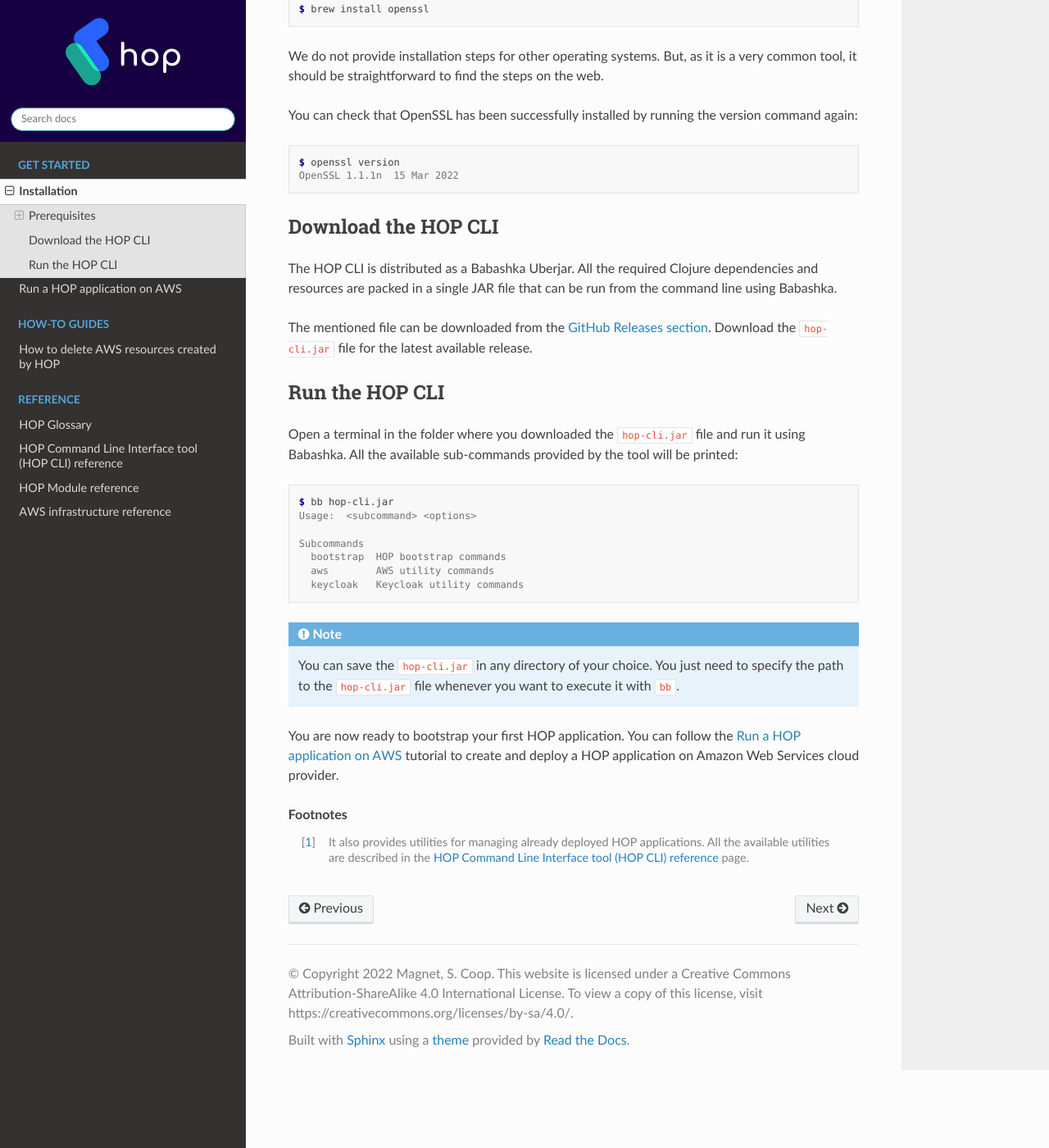
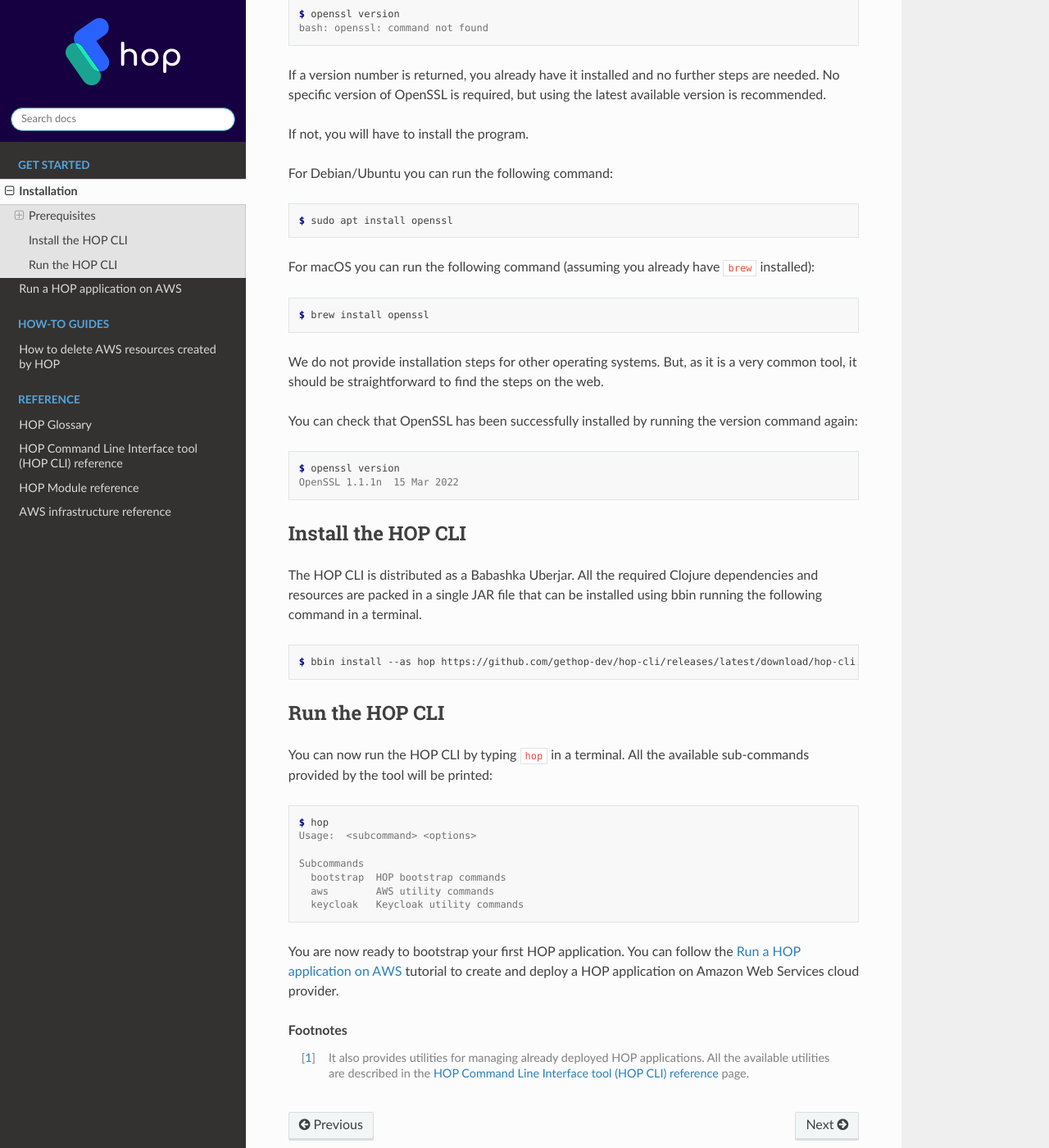
Before and after one commit to gethop-dev/hop-documentation, a Sphinx documentation site: the page built from docs/source/get-started/installation/main.rst, in a window 1280 px wide and 1400 px high, scrolled down 1401 px. Shown: the whole window at 82% size. Built offline with Sphinx 7.4.7 and the Read the Docs theme 2.0.0, drawn with Linux system fonts in a browser that asks for light colours; some of the changed text lies outside the part shown.

Commit message:
Document installing the HOP-CLI using bbin
[Re #2][Fix #2]

```diff
--- a/docs/source/get-started/installation/main.rst
+++ b/docs/source/get-started/installation/main.rst
@@ -12,11 +12,13 @@
 Prerequisites
 -------------
 
-Two third-party programs are required to run the HOP CLI:
+Three third-party programs are required to run the HOP CLI:
 
 * `Babashka <https://github.com/babashka/babashka>`_, that provides a
   fast-starting, native Clojure interpreter. It is used to interpret
   (run) the HOP CLI itself, as it is written in Clojure.
+* `bbin <https://github.com/babashka/bbin>`_, that provides utility
+  commands for installing Babashka based tools.
 * `OpenSSL <https://www.openssl.org/>`_, that provides cryptographic
   capabilities to the HOP CLI. The HOP CLI uses it to store
   credentials securely, and to run other cryptographic operations like
@@ -40,6 +42,27 @@
    Babashka v1.0.168
 
 As of this writing, the HOP CLI requires Babashka v1.0.168 or
+later. Using the latest available version is generally recommended.
+
+Install bbin
+++++++++++++
+
+There are multiple installation options available depending on your
+operation system. You can find them described in the `bbin
+Installation page`_.
+
+.. _bbin Installation page: https://github.com/babashka/bbin/blob/main/docs/installation.md
+
+Once you are done with the installation, you can check that the
+installation was successful by running the following command from a
+terminal:
+
+.. code-block:: console
+
+   $ bbin version
+   bbin 0.1.3
+
+As of this writing, the HOP CLI requires bbin 0.1.3 or
 later. Using the latest available version is generally recommended.
 
 Install OpenSSL
@@ -85,41 +108,33 @@
    $ openssl version
    OpenSSL 1.1.1n  15 Mar 2022
 
-Download the HOP CLI
---------------------
+Install the HOP CLI
+-------------------
 
 The HOP CLI is distributed as a Babashka Uberjar. All the required
 Clojure dependencies and resources are packed in a single JAR file
-that can be run from the command line using Babashka.
+that can be installed using bbin running the following command in a
+terminal.
 
-The mentioned file can be downloaded from the `GitHub Releases
-section`_. Download the ``hop-cli.jar`` file for the latest available
-release.
+.. code-block:: console
 
-.. _GitHub Releases section: https://github.com/gethop-dev/hop-cli/releases
+   $ bbin install --as hop https://github.com/gethop-dev/hop-cli/releases/latest/download/hop-cli.jar
 
 Run the HOP CLI
 ---------------
 
-Open a terminal in the folder where you downloaded the ``hop-cli.jar``
-file and run it using Babashka. All the available sub-commands provided
-by the tool will be printed:
+You can now run the HOP CLI by typing ``hop`` in a terminal. All the
+available sub-commands provided by the tool will be printed:
 
 .. code-block:: console
 
-   $ bb hop-cli.jar
+   $ hop
    Usage:  <subcommand> <options>
 
    Subcommands
      bootstrap  HOP bootstrap commands
      aws        AWS utility commands
      keycloak   Keycloak utility commands
-
-.. note::
-
-   You can save the ``hop-cli.jar`` in any directory of your
-   choice. You just need to specify the path to the ``hop-cli.jar``
-   file whenever you want to execute it with ``bb``.
 
 You are now ready to bootstrap your first HOP application. You can
 follow the :doc:`/get-started/run-hop-application-on-aws/main`
--- a/docs/source/how-to/delete-aws-resources/main.rst
+++ b/docs/source/how-to/delete-aws-resources/main.rst
@@ -101,7 +101,7 @@
 
 .. code-block:: console
 
-   $ aws-vault exec --region <aws-region> --no-session hop/hop-tutorial-admin -- bb hop-cli.jar aws env-vars sync --project-name <hop-project-name> --environment <hop-project-eb-environment> --file empty-variables.env --kms-key-alias <hop-project-kms-alias>
+   $ aws-vault exec --region <aws-region> --no-session hop/hop-tutorial-admin -- hop aws env-vars sync --project-name <hop-project-name> --environment <hop-project-eb-environment> --file empty-variables.env --kms-key-alias <hop-project-kms-alias>
 
 where:
 
@@ -126,7 +126,7 @@
 
 .. code-block:: console
 
-   $ aws-vault exec --region <aws-region> --no-session hop/hop-tutorial-admin -- bb hop-cli.jar aws env-vars sync --project-name <hop-project-name> --environment <hop-project-eb-environment> --file empty-variables.env --kms-key-alias <hop-project-kms-alias>
+   $ aws-vault exec --region <aws-region> --no-session hop/hop-tutorial-admin -- hop aws env-vars sync --project-name <hop-project-name> --environment <hop-project-eb-environment> --file empty-variables.env --kms-key-alias <hop-project-kms-alias>
    {:success? true,
     :sync-details
     {:to-update [],
```
Also changed, not shown: docs/source/get-started/run-hop-application-on-aws/main.rst (+3 -9 lines).
